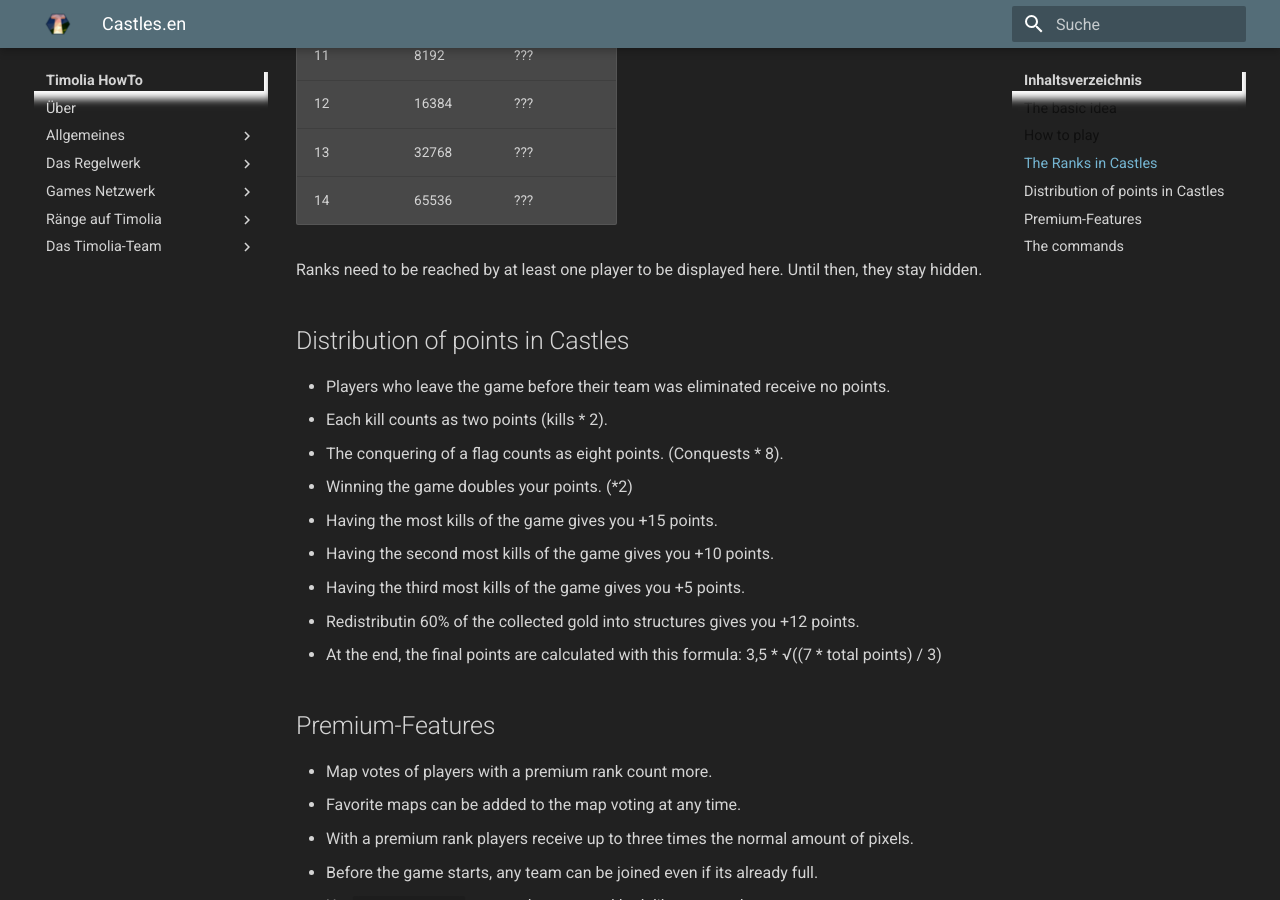
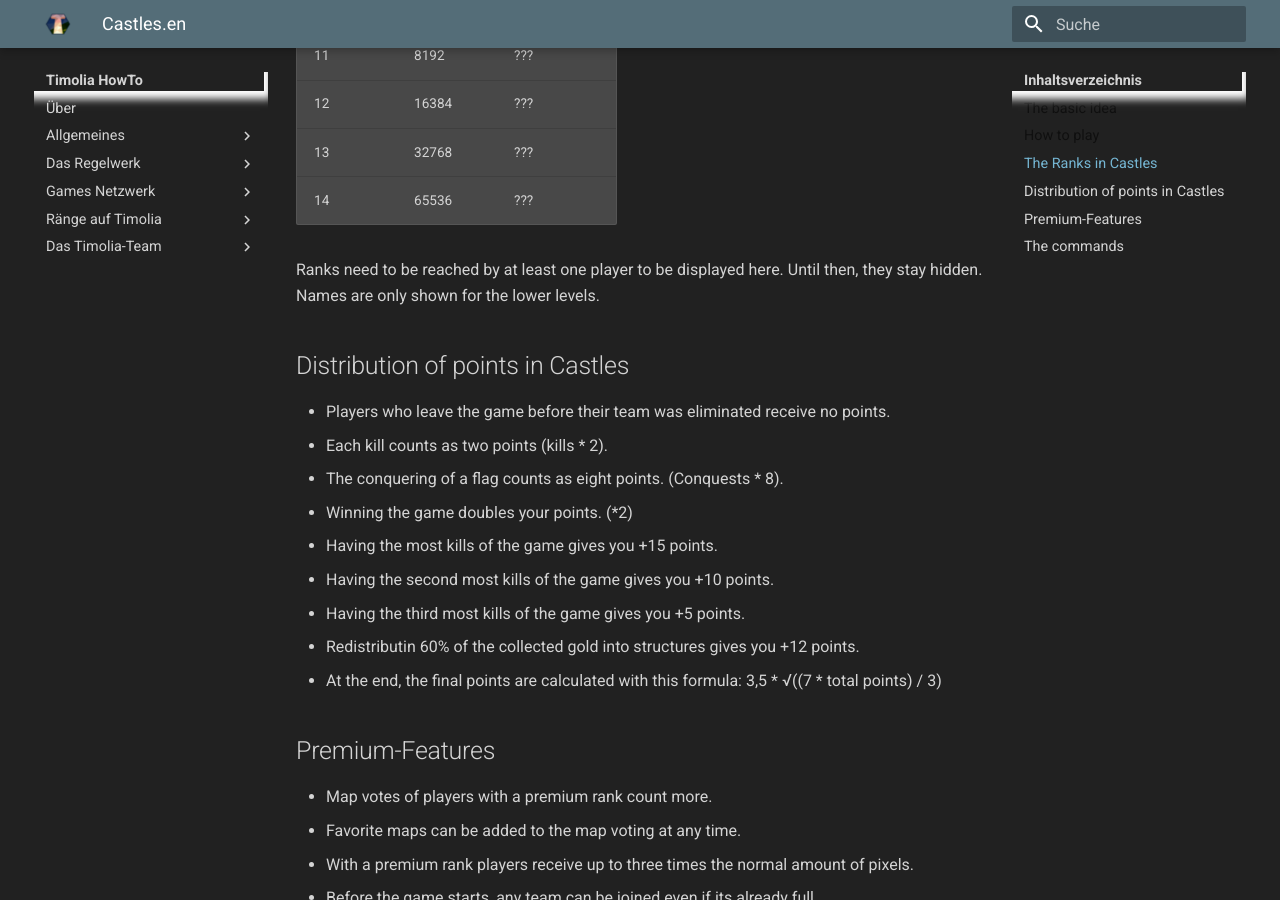
Before and after one commit to TimoliaDE/HowTo, an MkDocs documentation site: the page built from docs/games/castles.en.md, in a window 1280 px wide and 900 px high, scrolled down 1612 px. Built offline with MkDocs 1.6.1 and Material for MkDocs 9.7.7, drawn with Linux system fonts in a browser that asks for light colours; old or Windows-style settings are respelled for this version of MkDocs.

Commit message:
Update castles.en.md

```diff
--- a/docs/games/castles.en.md
+++ b/docs/games/castles.en.md
@@ -35,7 +35,7 @@ Castles is a tactical game in which your objective is to conquer the flags of yo
 | 13 | 32768 | ??? |
 | 14 | 65536 | ??? |
 
-Ranks need to be reached by at least one player to be displayed here. Until then, they stay hidden.
+Ranks need to be reached by at least one player to be displayed here. Until then, they stay hidden. Names are only shown for the lower levels.
 
 ## Distribution of points in Castles
 - Players who leave the game before their team was eliminated receive no points.
```
